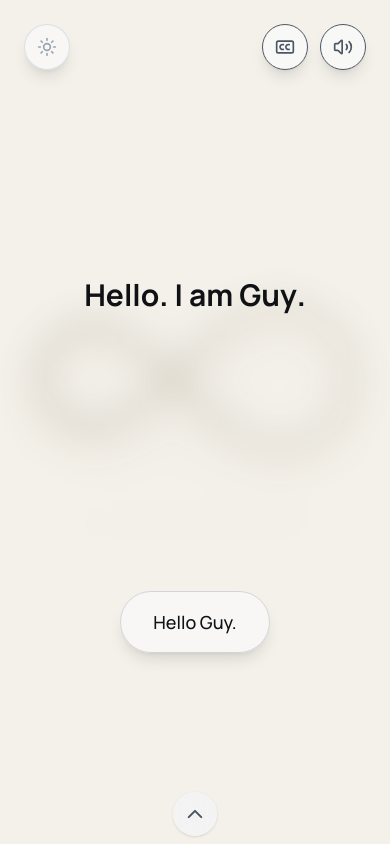
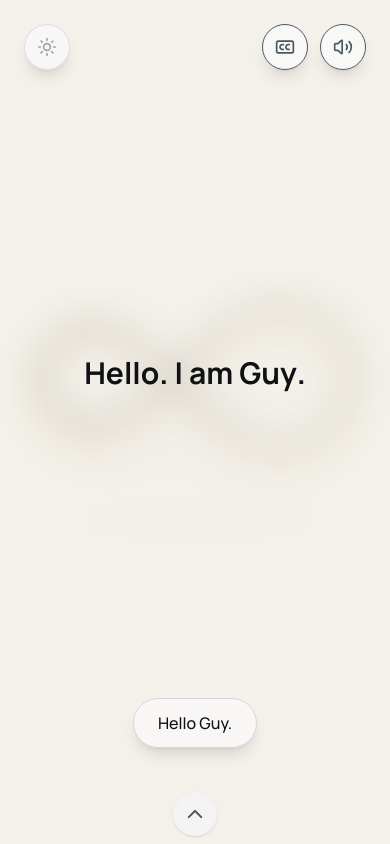
Before and after one commit to DoubleThinkSolutions/doublethink-landing-page, a Next.js app: page / in a window 390 px wide. Built offline with nearby package versions, Linux system fonts and the light colour scheme.

Commit message:
Mobile display fixes
Update the entire page to allow scrolling.
Updated the sensor ring step to handle small screens ensuring the sensor details are visible.

```diff
--- a/app/HomeClient.tsx
+++ b/app/HomeClient.tsx
@@ -59,7 +59,7 @@ export default function HomeState() {
     : null;
 
   return (
-    <main className="relative w-full h-screen bg-background flex items-center justify-center overflow-hidden">
+    <main className="relative w-full h-dvh bg-background flex items-center justify-center overflow-hidden">
 
       <ThemeControls />
       <SubtitleDisplay />
@@ -130,7 +130,7 @@ export default function HomeState() {
         {isChatMode && currentStepData && !isSiteNavOpen && (
           <motion.div
             key={currentStepId}
-            className="z-10 absolute inset-0 flex flex-col items-center justify-center max-w-6xl mx-auto"
+            className="z-10 absolute inset-0 flex flex-col items-center justify-between max-w-6xl mx-auto px-4 pt-12 pb-24 sm:pb-16 overflow-y-auto"
             initial={{ opacity: 0, y: 20 }}
             animate={{ opacity: 1, y: 0 }}
             exit={{ opacity: 0, y: -20 }}
@@ -138,7 +138,7 @@ export default function HomeState() {
           >
 
             {/* Guy's Text */}
-            <div className="flex-1 flex items-center justify-center w-full min-h-[50vh]">
+            <div className="flex-1 flex items-center justify-center w-full my-auto py-4">
               {ActiveStepComponent ? (
                 <motion.div
                   initial={{ opacity: 0, scale: 0.95 }}
--- a/app/components/StepOptions.tsx
+++ b/app/components/StepOptions.tsx
@@ -16,21 +16,20 @@ interface StepOptionsProps {
 export default function StepOptions({ options, showOptions, onOptionClick, isOverlapping, side = 'center' }: StepOptionsProps) {
   const positionClasses = {
     center: isOverlapping
-      ? "absolute bottom-20 left-1/2 -translate-x-1/2 items-center"
+      ? "relative sm:absolute sm:bottom-20 left-1/2 -translate-x-1/2 items-center"
       : "items-center",
     left: isOverlapping
-      ? "absolute bottom-20 sm:left-1/6 sm:translate-x-0 items-center sm:items-start"
+      ? "relative sm:absolute sm:bottom-20 sm:left-1/6 sm:translate-x-0 items-center sm:items-start"
       : "items-center sm:pl-[0.15%] sm:items-start",
     right: isOverlapping
-      ? "absolute bottom-20 sm:right-1/6 sm:left-auto sm:translate-x-0 items-center sm:items-end"
+      ? "relative sm:absolute sm:bottom-20 sm:right-1/6 sm:left-auto sm:translate-x-0 items-center sm:items-end"
       : "items-center sm:pr-[0.15%] sm:items-end"
   };
 
   return (
     <div
       className={`
-        w-full flex flex-col gap-4 pointer-events-none
-        ${isOverlapping ? "z-20" : "h-[30vh] justify-start"}
+        w-full flex flex-col gap-3 pointer-events-none z-20 shrink-0
         ${positionClasses[side]}
       `}
     >
@@ -43,12 +42,11 @@ export default function StepOptions({ options, showOptions, onOptionClick, isOve
             transition={{ delay: Math.min(index, 0) * 0.1, duration: 0.3 }}
             onClick={() => onOptionClick(option.target)}
             className={`
-            px-8 py-4 rounded-full border border-primary-border
-            bg-primary/70 backdrop-blur-md hover:bg-primary-hover
-            text-lg sm:text-xl font-medium transition-colors shadow-lg pointer-events-auto
-            ${index > 0 ? "hidden sm:block" : ""}
+              px-6 py-3 sm:px-8 sm:py-4 rounded-full border border-primary-border
+              bg-primary/70 backdrop-blur-md hover:bg-primary-hover
+              text-base sm:text-xl font-medium transition-colors shadow-lg pointer-events-auto
             `}
-            >
+          >
             {option.label}
           </motion.button>
         ))}
--- a/app/components/steps/OspWebDisplayStep.tsx
+++ b/app/components/steps/OspWebDisplayStep.tsx
@@ -16,7 +16,7 @@ export default function OspWebDisplayStep({ onAnimationComplete }: StepComponent
         />
 
         <Typewriter
-          text="Watch as media gets uploading live or filter for a specific time down to the minute. View the sensor data and watch it change frame by frame."
+          text="Watch as media gets uploaded live or filter for a specific time down to the minute. View the sensor data and watch it change frame by frame."
           delay={2.8}
           className="text-sm md:text-base text-foreground-secondary leading-relaxed"
           onComplete={onAnimationComplete}
--- a/app/components/steps/SensorChannelStep.tsx
+++ b/app/components/steps/SensorChannelStep.tsx
@@ -105,7 +105,7 @@ export default function SensorChannelsStep({ onAnimationComplete }: StepComponen
         onMouseEnter={handleMouseEnter}
         onMouseMove={handleMouseMove}
         onMouseLeave={handleMouseLeave}
-        className="relative flex items-center justify-center w-[1000px] h-[1000px] -translate-x-1/4"
+        className="relative flex items-center justify-center w-full aspect-square order-1 shrink-0 mx-auto"
       >
         <motion.div
           ref={containerRef}
@@ -197,7 +197,7 @@ export default function SensorChannelsStep({ onAnimationComplete }: StepComponen
           hidden: { opacity: 0 },
           visible: { opacity: 1, transition: { duration: 0.6, delay: 0.2 } }
         }}
-        className="absolute top-4 md:bottom-4 left-4 right-4 md:relative md:left-auto md:right-auto min-h-[140px] md:min-h-[280px] flex flex-col justify-center p-4 md:p-8 overflow-hidden pointer-events-none z-20"
+        className="relative w-full h-60 md:h-[280px] flex flex-col justify-start p-2 md:p-8 overflow-hidden pointer-events-none z-10 order-2 shrink-0"
       >
 
         <AnimatePresence mode="popLayout">
--- a/app/lib/flowData.ts
+++ b/app/lib/flowData.ts
@@ -45,7 +45,6 @@ export const SITE_FLOW: Record<string, FlowStep> = {
     options: [
       { label: "Web platform", target: "osp_web" }
     ],
-    optionsSide: 'right',
   },
   osp_web: {
     id: 'osp_web',
```
